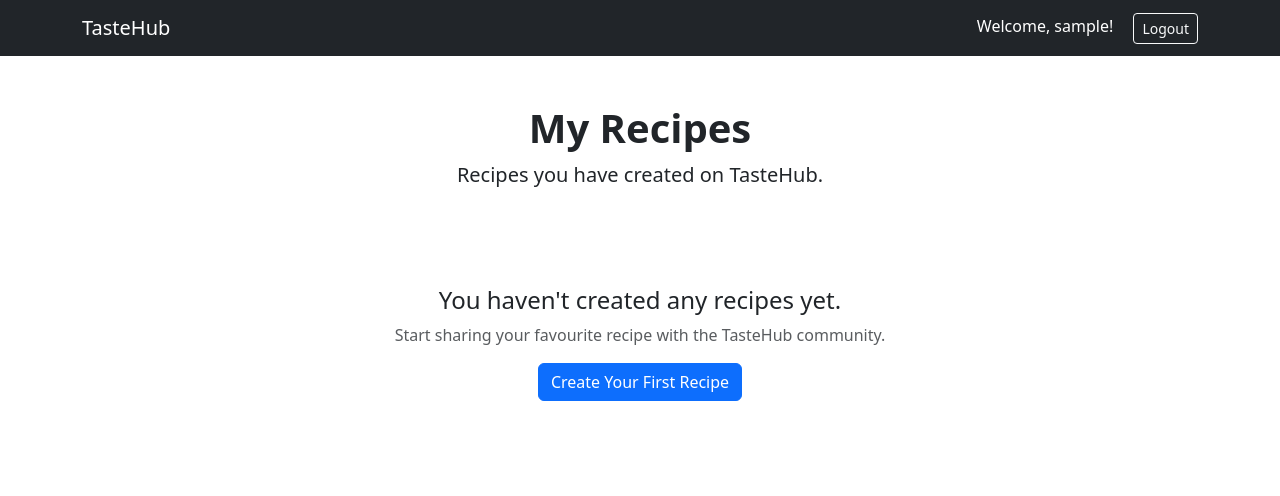
After one commit to jmichael2025/TasteHub, a Django app: page /my-recipes/ in a window 1280 px wide. The commit adds this page. Shown: the top 496 px of the page. Run offline with Django 5.2, Linux system fonts and the light colour scheme; the visitor is signed in with stand-in values (Sample User, id 1); data that the repository does not hold is empty.

Commit message:
Add my recipes and recipe detail

```diff
--- /dev/null
+++ b/recipes/templates/recipes/my_recipes.html
@@ -0,0 +1,71 @@
+{% extends "base.html" %}
+
+{% block title %}My Recipes - TasteHub{% endblock %}
+
+{% block content %}
+
+<div class="container py-5">
+
+    <div class="text-center mb-5">
+        <h1 class="fw-bold">My Recipes</h1>
+        <p class="lead">Recipes you have created on TasteHub.</p>
+    </div>
+
+    {% if recipes %}
+
+    <div class="row g-4">
+
+        {% for recipe in recipes %}
+
+        <div class="col-md-6 col-lg-4">
+            <div class="card h-100 shadow-sm border-0 rounded-4">
+
+                <div class="card-body p-4">
+
+                    <h4 class="fw-bold mb-3">
+                        {{ recipe.name }}
+                    </h4>
+
+                    <p class="text-muted">
+                        {{ recipe.description }}
+                    </p>
+
+                    <p class="mb-0">
+                        <strong>Category:</strong>
+                        {{ recipe.category }}
+                    </p>
+
+                    <div class="mt-4">
+                        <a href="{% url 'recipe_detail' recipe.id %}" class="btn btn-primary">
+                            View Recipe
+                        </a>
+                    </div>
+
+
+                </div>
+
+            </div>
+        </div>
+
+        {% endfor %}
+
+    </div>
+
+    {% else %}
+
+    <div class="text-center py-5">
+        <h4>You haven't created any recipes yet.</h4>
+        <p class="text-muted">
+            Start sharing your favourite recipe with the TasteHub community.
+        </p>
+
+        <a href="{% url 'create_recipe' %}" class="btn btn-primary">
+            Create Your First Recipe
+        </a>
+    </div>
+
+    {% endif %}
+
+</div>
+
+{% endblock %}
--- a/recipes/urls.py
+++ b/recipes/urls.py
@@ -7,4 +7,6 @@ urlpatterns = [
     path('register/', views.register, name='register'),
     path('dashboard/', views.dashboard, name='dashboard'),
     path('create-recipe/', views.create_recipe, name='create_recipe'),
+    path('my-recipes/', views.my_recipes, name='my_recipes'),
+    path('recipe/<int:recipe_id>/', views.recipe_detail, name='recipe_detail'),
 ]
--- a/recipes/views.py
+++ b/recipes/views.py
@@ -46,3 +46,15 @@ def create_recipe(request):
     else:
         form = RecipeForm()
     return render(request, 'recipes/create_recipe.html', {'form': form})
+
+@login_required
+def my_recipes(request):
+    recipes = Recipe.objects.filter(author=request.user)
+    return render(request,
+                  'recipes/my_recipes.html',
+                    {'recipes': recipes})
+
+@login_required
+def recipe_detail(request, recipe_id):
+    recipe = Recipe.objects.get(id=recipe_id)
+    return render(request, 'recipes/recipe_detail.html', {'recipe': recipe})
```
Also changed, not shown: recipes/templates/recipes/dashboard.html (+8 -6 lines), recipes/templates/recipes/recipe_detail.html (added, +64 -0 lines).
